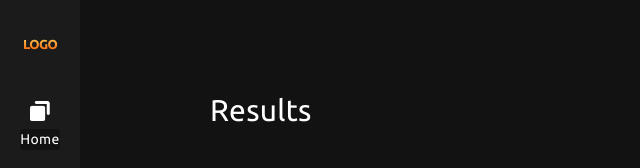
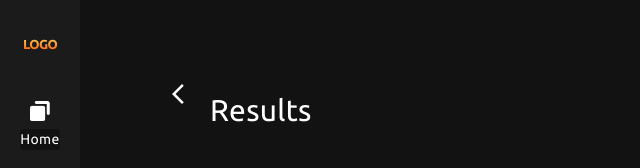
Before and after one commit to raynormw/aha-fe, a React (Create React App) app: page /result in a window 1280 px wide. Shown: the top 168 px of the page, without its empty margins (0-640 px from the left). Built offline with nearby package versions, Linux system fonts and the light colour scheme.

Commit message:
:wrench: Back route done

```diff
--- a/src/routes/HomePage.js
+++ b/src/routes/HomePage.js
@@ -66,7 +66,7 @@ function HomePage(props) {
 
   return (
     <ThemeProvider theme={theme}>
-      {shouldRedirect && <Navigate replace to="/result" />}
+      {shouldRedirect && <Navigate to="result" />}
       <Grid
         sx={{
           color: '#FFFFFF',
--- a/src/routes/ResultPage.js
+++ b/src/routes/ResultPage.js
@@ -1,6 +1,8 @@
 import React from 'react';
 import { connect } from 'react-redux';
+import { useNavigate } from 'react-router-dom';
 import { createTheme, ThemeProvider } from '@mui/material/styles';
+import ArrowBackIosNewIcon from '@mui/icons-material/ArrowBackIosNew';
 import Grid from '@mui/material/Grid';
 import useMediaQuery from '@mui/material/useMediaQuery';
 
@@ -23,6 +25,7 @@ const theme = createTheme({
 function ResultPage(props) {
 
   const phone = useMediaQuery('(max-width:640px)');
+  const navigate = useNavigate();
 
   const renderResult = () => {
     console.log('data', props.data);
@@ -47,9 +50,31 @@ function ResultPage(props) {
         }}
         container
       >
-        <Grid item sx={{ marginTop: '38px', fontSize: '30px', fontWeight: '400', letterSpacing: '0.25px' }}>
-          Results
+        <Grid
+          container
+          sx={{
+            display: 'flex',
+            flexDirection: 'row',
+            alignItems: 'center'
+          }}
+        >
+          <Grid
+            item
+            sx={{
+              position: 'absolute',
+              left: '13%',
+              right: '25.88%',
+              top: '10%',
+              cursor: 'pointer',
+            }}
+          >
+            <ArrowBackIosNewIcon onClick={() => navigate(-1)} />
+          </Grid>
+          <Grid item sx={{ marginTop: '38px', fontSize: '30px', fontWeight: '400', letterSpacing: '0.25px' }}>
+            Results
+          </Grid>
         </Grid>
+
         {
           props.data.length > 0
           ?
```
